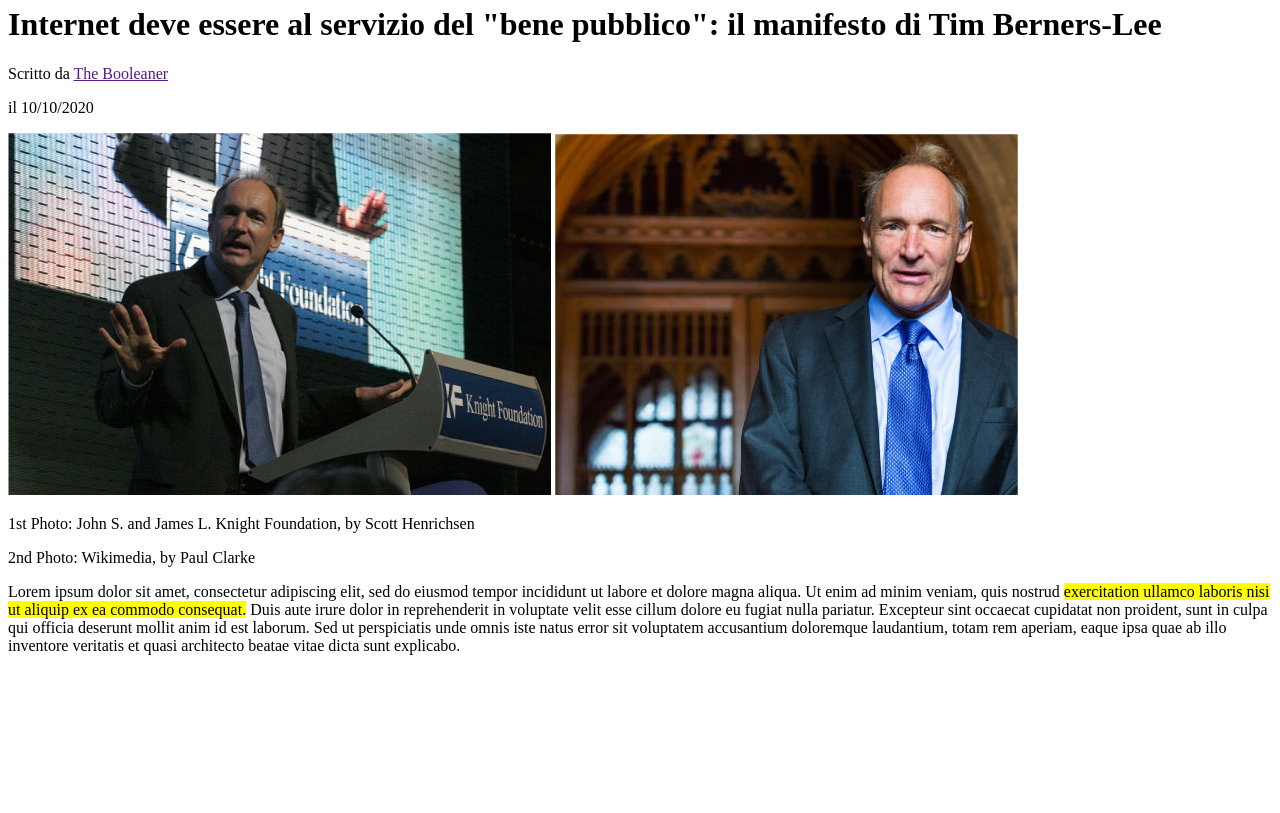
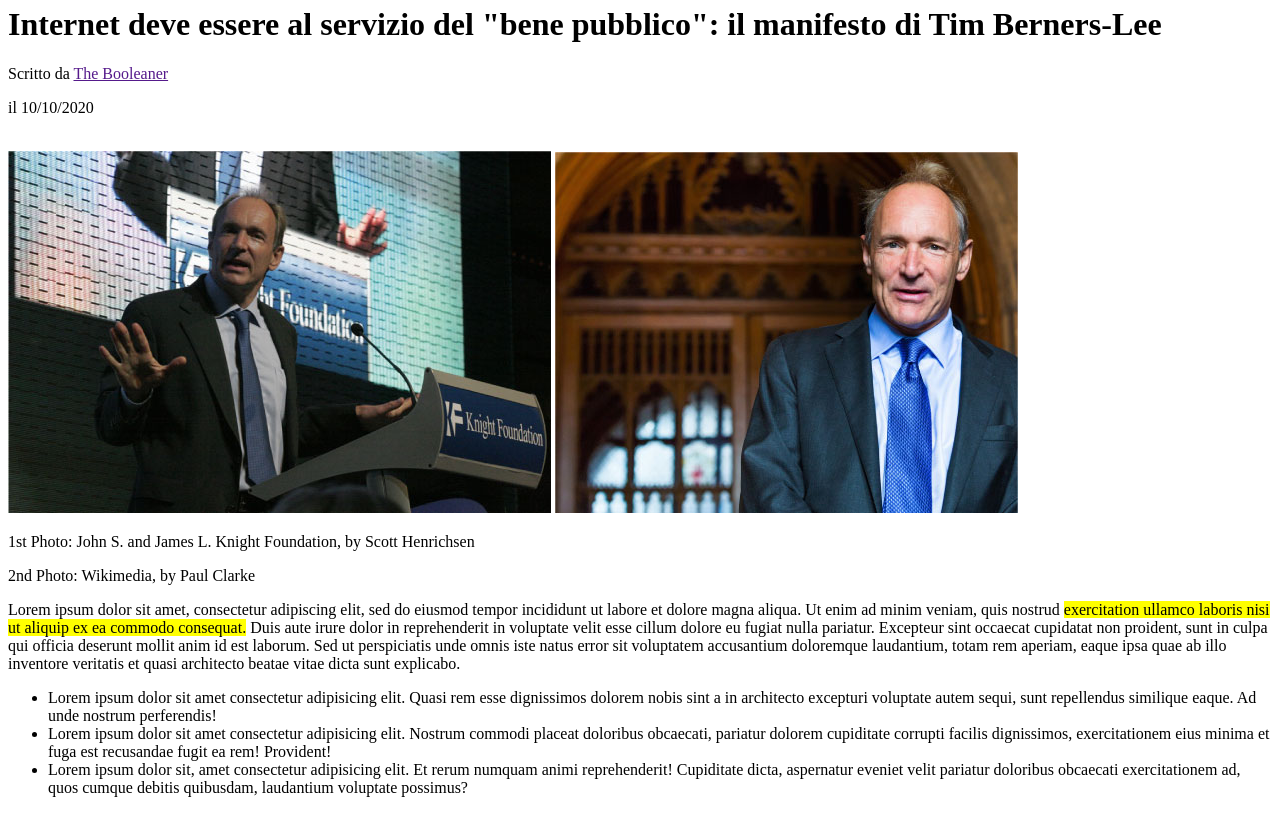
Before and after one commit to MartinelliFabio/html-css-booleaner, a plain HTML site: page index.html in a window 1280 px wide. Shown: the part 173-986 px from the top of the page. Before the commit the page ends 844 px from the top, so only its background shows below. Drawn offline with Linux system fonts and the light colour scheme.

Commit message:
add list

```diff
--- a/index.html
+++ b/index.html
@@ -17,12 +17,21 @@
         <h1>Internet deve essere al servizio del "bene pubblico": il manifesto di Tim Berners-Lee</h1>
         <P>Scritto da <a href="">The Booleaner</a></P>
         <p>il 10/10/2020</p>
+
+        <br>
+
         <img src="img/tim-1.jpg" alt="Prima foto di Tim">
         <img src="img/tim-2.jpg" alt="Seconda foto di Tim">
         <p>1st Photo: John S. and James L. Knight Foundation, by Scott Henrichsen</p>
         <p>2nd Photo: Wikimedia, by Paul Clarke</p>
 
         <p>Lorem ipsum dolor sit amet, consectetur adipiscing elit, sed do eiusmod tempor incididunt ut labore et dolore magna aliqua. Ut enim ad minim veniam, quis nostrud <span class="color-highlighter">exercitation ullamco laboris nisi ut aliquip ex ea commodo consequat.</span> Duis aute irure dolor in reprehenderit in voluptate velit esse cillum dolore eu fugiat nulla pariatur. Excepteur sint occaecat cupidatat non proident, sunt in culpa qui officia deserunt mollit anim id est laborum. Sed ut perspiciatis unde omnis iste natus error sit voluptatem accusantium doloremque laudantium, totam rem aperiam, eaque ipsa quae ab illo inventore veritatis et quasi architecto beatae vitae dicta sunt explicabo.</p>
+
+        <ul class="list">
+            <li>Lorem ipsum dolor sit amet consectetur adipisicing elit. Quasi rem esse dignissimos dolorem nobis sint a in architecto excepturi voluptate autem sequi, sunt repellendus similique eaque. Ad unde nostrum perferendis!</li>
+            <li>Lorem ipsum dolor sit amet consectetur adipisicing elit. Nostrum commodi placeat doloribus obcaecati, pariatur dolorem cupiditate corrupti facilis dignissimos, exercitationem eius minima et fuga est recusandae fugit ea rem! Provident!</li>
+            <li>Lorem ipsum dolor sit, amet consectetur adipisicing elit. Et rerum numquam animi reprehenderit! Cupiditate dicta, aspernatur eveniet velit pariatur doloribus obcaecati exercitationem ad, quos cumque debitis quibusdam, laudantium voluptate possimus?</li>
+        </ul>
     </main>
 </body>
 </html>
```
